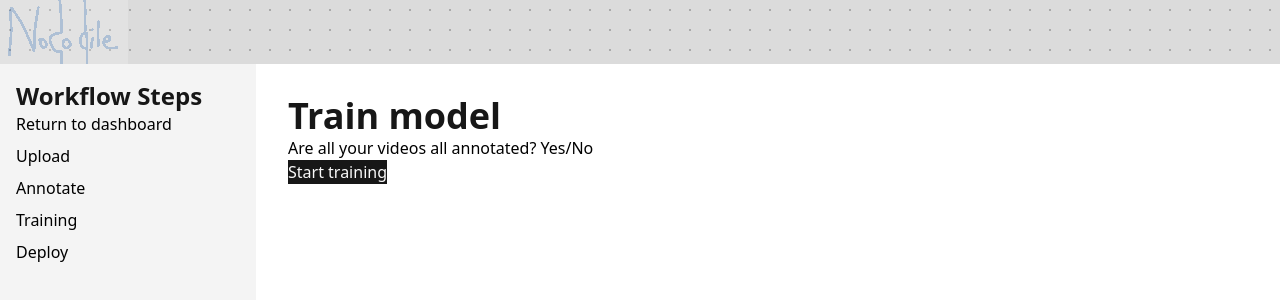
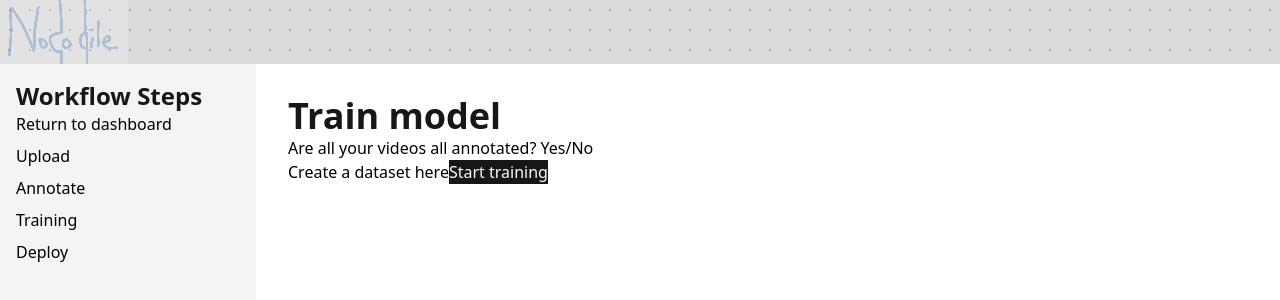
Before and after one commit to jasonchiu8421/Nocodile, a Next.js app in the folder nocodile/: page /project/1/train in a window 1280 px wide. Shown: the top 300 px of the page. Built offline with nearby package versions, Linux system fonts and the light colour scheme.

Commit message:
call backend createDataset

```diff
--- a/nocodile/app/project/[id]/train/page.tsx
+++ b/nocodile/app/project/[id]/train/page.tsx
@@ -43,6 +43,27 @@ const TrainingPage = () => {
           Are all your videos all annotated? <span>Yes/No</span>
         </p>
         <button
+          onClick={() => {
+            fetch("/create_dataset", {
+              method: "POST",
+              body: JSON.stringify({
+                project_id: projectId,
+              }),
+            })
+              .then((res) => res.json())
+              .then((data) => {
+                console.log("Dataset creation response:", data);
+                if (data.success) {
+                  alert("Dataset created successfully!");
+                } else {
+                  alert(data.message);
+                }
+              });
+          }}
+        >
+          Create a dataset here
+        </button>
+        <button
           className="btn-primary"
           onClick={handleStart}
           /*{isTraining ? disabled: null}*/
```
